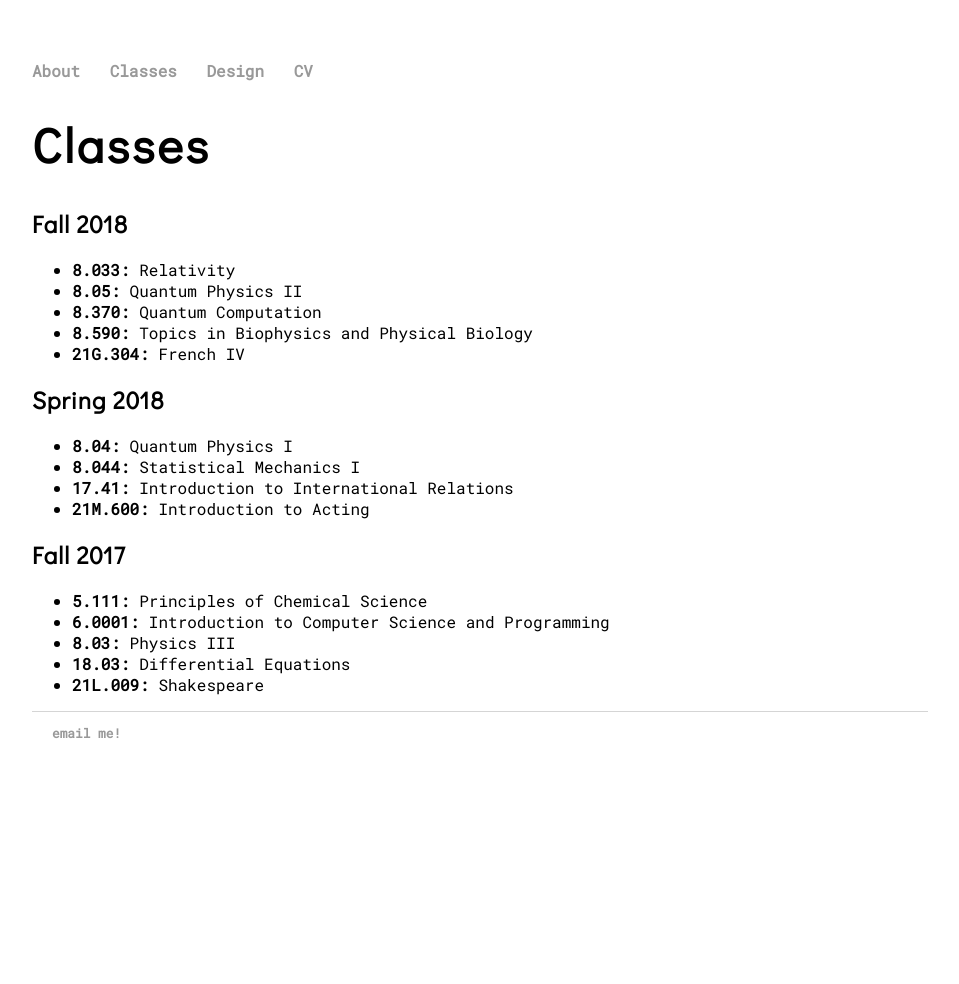
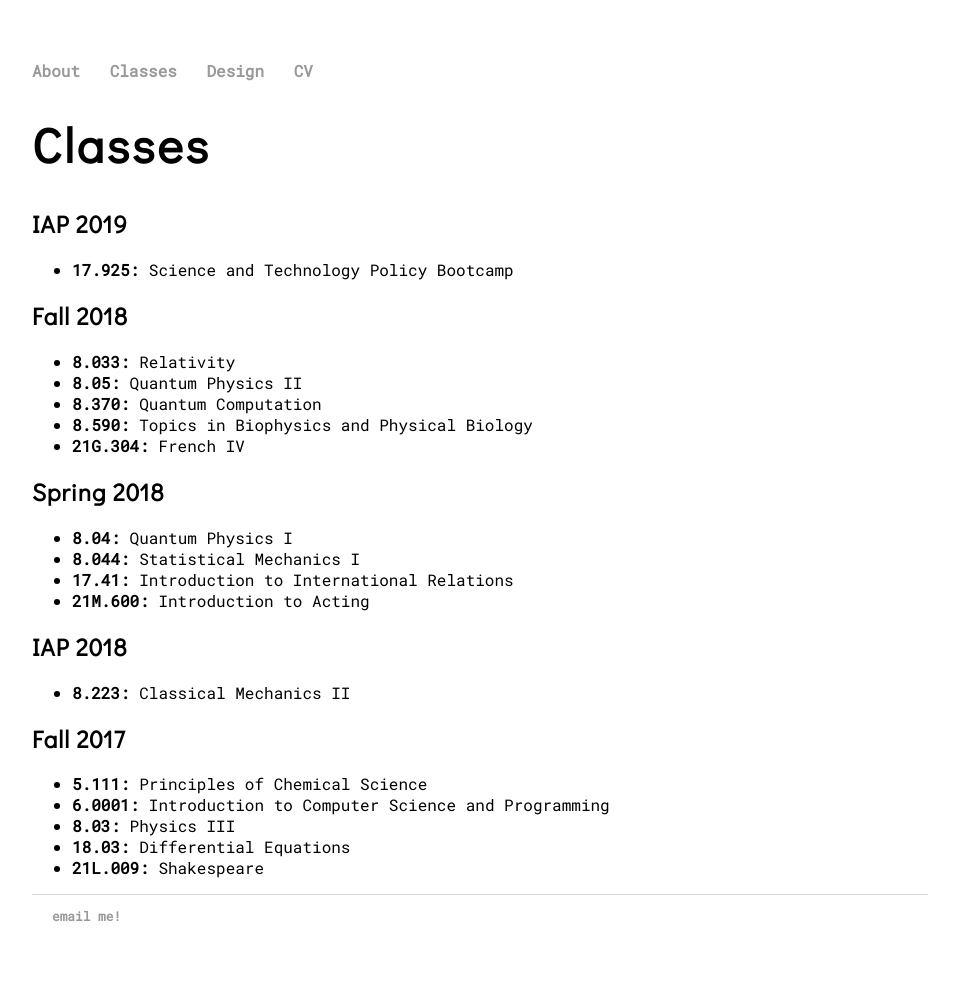
Before and after one commit to nambrath/nambrath.github.io, a Jekyll site: the page built from classes/index.html, in a window 1280 px wide. Shown: the whole page, without its empty margins (160-1119 px from the left). Built offline with Jekyll 4.4.1, drawn with Linux system fonts in a browser that asks for light colours; before the commit the page ends 900 px from its top, so only the background shows below that.

Commit message:
added IAP classes
policy bootcamp / 8.223

```diff
--- a/classes/index.html
+++ b/classes/index.html
@@ -4,6 +4,10 @@ title: Classes
 ---
 <div class="blurb">
 	<h1>Classes</h1>
+	<h2> IAP 2019 </h2>
+	    <ul>
+	      <li> <b>17.925:</b> Science and Technology Policy Bootcamp </li>
+	    </ul>
 	<h2> Fall 2018 </h2>
 	    <ul>
 	      <li> <b>8.033:</b> Relativity </li>
@@ -19,6 +23,10 @@ title: Classes
 			<li> <b>17.41:</b> Introduction to International Relations </li>
 			<li> <b>21M.600:</b> Introduction to Acting </li>
 		</ul>
+	<h2> IAP 2018 </h2>
+	    <ul>
+	      <li> <b>8.223:</b> Classical Mechanics II </li>
+	    </ul>
 	<h2> Fall 2017 </h2>
 		<ul>
 			<li> <b>5.111:</b> Principles of Chemical Science </li>
```
